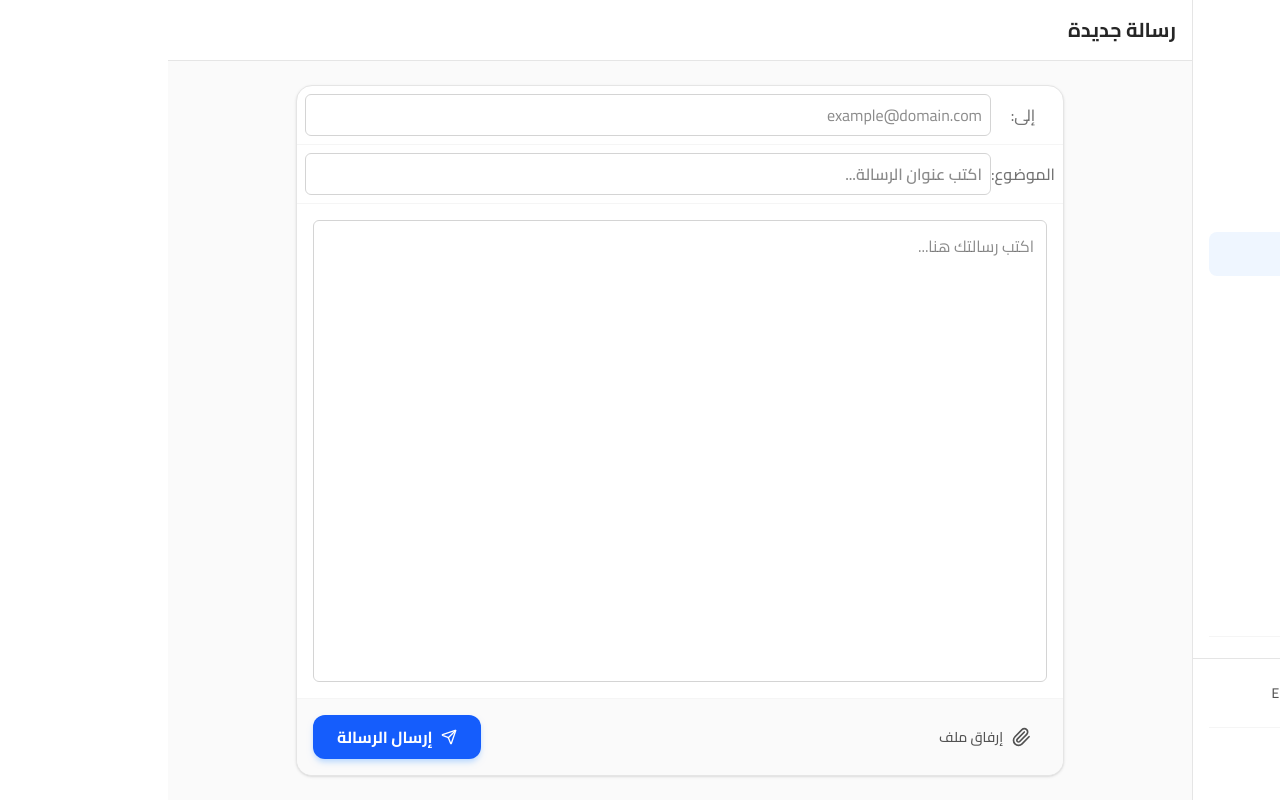
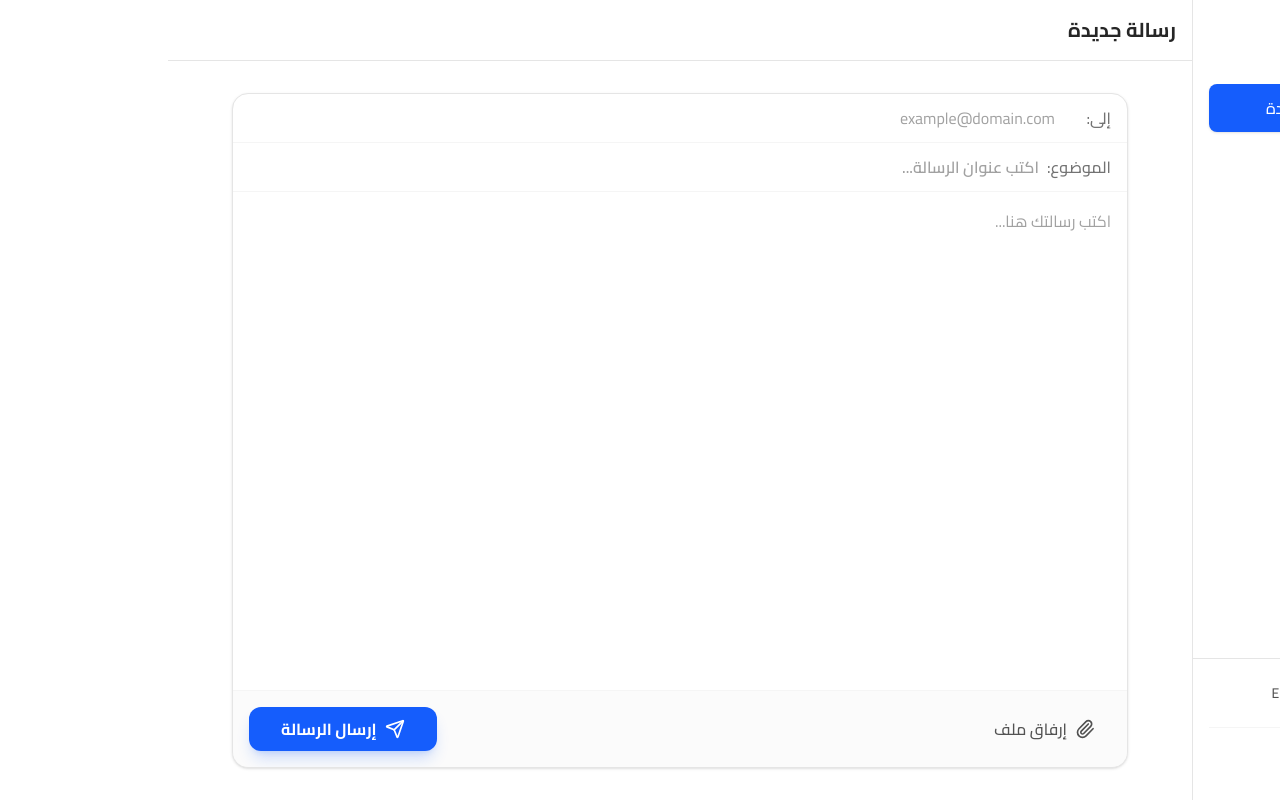
Before and after one commit to sanaafotrade/sfnaa, a Next.js app: page /dashboard/compose in a window 1280 px wide. Built offline with nearby package versions, Linux system fonts and the light colour scheme.

Commit message:
feat: complete Farkon UI redesign for dashboard email and add Toaster

```diff
--- a/package.json
+++ b/package.json
@@ -20,7 +20,8 @@
     "next": "16.3.0",
     "react": "19.2.8",
     "react-dom": "19.2.8",
-    "resend": "^6.4.2"
+    "resend": "^6.4.2",
+    "sonner": "^2.0.7"
   },
   "devDependencies": {
     "@tailwindcss/postcss": "^4",
--- a/src/app/dashboard/compose/page.tsx
+++ b/src/app/dashboard/compose/page.tsx
@@ -3,6 +3,7 @@
 import { useState } from "react";
 import { Send, Paperclip, X } from "lucide-react";
 import { useRouter } from "next/navigation";
+import { toast } from "sonner";
 
 export default function ComposePage() {
   const router = useRouter();
@@ -52,72 +53,73 @@ export default function ComposePage() {
       });
 
       if (response.ok) {
+        toast.success("تم إرسال الرسالة بنجاح!");
         router.push("/dashboard/sent");
       } else {
-        alert("فشل إرسال الرسالة. يرجى المحاولة مرة أخرى.");
+        toast.error("فشل إرسال الرسالة. يرجى المحاولة مرة أخرى.");
       }
     } catch (error) {
       console.error(error);
-      alert("حدث خطأ أثناء الإرسال.");
+      toast.error("حدث خطأ أثناء الإرسال.");
     } finally {
       setIsSubmitting(false);
     }
   };
 
   return (
-    <div className="flex flex-col h-full bg-neutral-50 dark:bg-neutral-900">
-      <header className="bg-white dark:bg-neutral-950 border-b border-neutral-200 dark:border-neutral-800 p-4 flex items-center justify-between">
+    <div className="flex flex-col h-full bg-white dark:bg-neutral-950">
+      <header className="border-b border-neutral-200 dark:border-neutral-800 p-4 flex items-center justify-between">
         <h2 className="text-xl font-bold text-neutral-800 dark:text-neutral-100 flex items-center gap-2">
           رسالة جديدة
         </h2>
       </header>
 
-      <div className="flex-1 overflow-y-auto p-6 flex justify-center">
-        <form onSubmit={handleSubmit} className="w-full max-w-3xl bg-white dark:bg-neutral-950 rounded-2xl border border-neutral-200 dark:border-neutral-800 shadow-sm overflow-hidden flex flex-col">
+      <div className="flex-1 overflow-y-auto p-4 md:p-8 flex justify-center">
+        <form onSubmit={handleSubmit} className="w-full max-w-4xl bg-white dark:bg-neutral-900/50 rounded-2xl border border-neutral-200 dark:border-neutral-800 shadow-sm overflow-hidden flex flex-col">
 
-          <div className="border-b border-neutral-100 dark:border-neutral-800 p-2 flex items-center">
-            <span className="text-neutral-500 w-16 text-center font-medium">إلى:</span>
+          <div className="border-b border-neutral-100 dark:border-neutral-800 px-4 py-3 flex items-center gap-2 transition-colors focus-within:bg-blue-50/30 dark:focus-within:bg-blue-900/10">
+            <span className="text-neutral-500 font-medium whitespace-nowrap min-w-[3rem]">إلى:</span>
             <input
               type="email"
               required
               value={to}
               onChange={(e) => setTo(e.target.value)}
-              className="flex-1 bg-white dark:bg-neutral-900 border border-neutral-300 dark:border-neutral-700 outline-none p-2 text-neutral-900 dark:text-white rounded-md focus:border-blue-500 dark:focus:border-blue-400"
+              className="flex-1 bg-transparent border-none outline-none text-neutral-900 dark:text-white placeholder:text-neutral-400"
               placeholder="example@domain.com"
             />
           </div>
 
-          <div className="border-b border-neutral-100 dark:border-neutral-800 p-2 flex items-center">
-            <span className="text-neutral-500 w-16 text-center font-medium">الموضوع:</span>
+          <div className="border-b border-neutral-100 dark:border-neutral-800 px-4 py-3 flex items-center gap-2 transition-colors focus-within:bg-blue-50/30 dark:focus-within:bg-blue-900/10">
+            <span className="text-neutral-500 font-medium whitespace-nowrap min-w-[3rem]">الموضوع:</span>
             <input
               type="text"
               required
               value={subject}
               onChange={(e) => setSubject(e.target.value)}
-              className="flex-1 bg-white dark:bg-neutral-900 border border-neutral-300 dark:border-neutral-700 outline-none p-2 text-neutral-900 dark:text-white rounded-md font-semibold focus:border-blue-500 dark:focus:border-blue-400"
+              className="flex-1 bg-transparent border-none outline-none text-neutral-900 dark:text-white font-semibold placeholder:text-neutral-400"
               placeholder="اكتب عنوان الرسالة..."
             />
           </div>
 
-          <div className="flex-1 p-4 flex flex-col min-h-[300px]">
+          <div className="flex-1 p-0 flex flex-col min-h-[400px]">
             <textarea
               required
               value={message}
               onChange={(e) => setMessage(e.target.value)}
-              className="flex-1 w-full bg-white dark:bg-neutral-900 border border-neutral-300 dark:border-neutral-700 outline-none resize-none text-neutral-900 dark:text-white p-3 rounded-md leading-relaxed focus:border-blue-500 dark:focus:border-blue-400"
+              className="flex-1 w-full bg-transparent border-none outline-none resize-none text-neutral-900 dark:text-white p-4 leading-relaxed placeholder:text-neutral-400"
               placeholder="اكتب رسالتك هنا..."
             />
           </div>
 
           {/* Attachments Preview */}
           {attachments.length > 0 && (
-            <div className="p-4 border-t border-neutral-100 dark:border-neutral-800 bg-neutral-50 dark:bg-neutral-900/50 flex flex-wrap gap-2">
+            <div className="p-4 border-t border-neutral-100 dark:border-neutral-800 bg-neutral-50/50 dark:bg-neutral-900/80 flex flex-wrap gap-2">
               {attachments.map((file, index) => (
-                <div key={index} className="flex items-center gap-2 bg-white dark:bg-neutral-800 border border-neutral-200 dark:border-neutral-700 rounded-lg px-3 py-1.5 text-sm">
-                  <Paperclip className="w-4 h-4 text-neutral-400" />
-                  <span className="truncate max-w-[150px]">{file.name}</span>
+                <div key={index} className="flex items-center gap-2 bg-white dark:bg-neutral-800 border border-neutral-200 dark:border-neutral-700 rounded-full px-4 py-1.5 text-sm shadow-sm">
+                  <Paperclip className="w-4 h-4 text-blue-500" />
+                  <span className="truncate max-w-[200px] text-neutral-700 dark:text-neutral-200 font-medium">{file.name}</span>
                   <span className="text-xs text-neutral-400">{(file.size / 1024 / 1024).toFixed(2)} MB</span>
-                  <button type="button" onClick={() => removeAttachment(index)} className="ml-1 text-neutral-400 hover:text-red-500 transition-colors">
+                  <button type="button" onClick={() => removeAttachment(index)} className="mr-2 text-neutral-400 hover:text-red-500 transition-colors p-1 rounded-full hover:bg-red-50 dark:hover:bg-red-900/20">
                     <X className="w-4 h-4" />
                   </button>
                 </div>
@@ -126,11 +128,11 @@ export default function ComposePage() {
           )}
 
           {/* Actions Footer */}
-          <div className="p-4 border-t border-neutral-100 dark:border-neutral-800 bg-neutral-50 dark:bg-neutral-900 flex items-center justify-between">
+          <div className="p-4 border-t border-neutral-100 dark:border-neutral-800 bg-neutral-50/80 dark:bg-neutral-950 flex items-center justify-between">
             <div className="flex items-center gap-2">
-              <label className="cursor-pointer flex items-center gap-2 px-4 py-2 text-neutral-600 dark:text-neutral-400 hover:bg-neutral-200 dark:hover:bg-neutral-800 rounded-lg transition-colors">
+              <label className="cursor-pointer flex items-center gap-2 px-4 py-2.5 text-neutral-600 dark:text-neutral-300 hover:bg-neutral-200 dark:hover:bg-neutral-800 rounded-xl transition-colors font-medium">
                 <Paperclip className="w-5 h-5" />
-                <span className="text-sm font-medium">إرفاق ملف</span>
+                <span>إرفاق ملف</span>
                 <input type="file" multiple className="hidden" onChange={handleFileChange} />
               </label>
             </div>
@@ -138,9 +140,9 @@ export default function ComposePage() {
             <button
               type="submit"
               disabled={isSubmitting}
-              className="flex items-center gap-2 bg-blue-600 hover:bg-blue-700 disabled:opacity-50 text-white px-6 py-2.5 rounded-xl font-bold transition-all shadow-md shadow-blue-200 dark:shadow-none"
+              className="flex items-center gap-2 bg-blue-600 hover:bg-blue-700 disabled:opacity-70 disabled:cursor-not-allowed text-white px-8 py-2.5 rounded-xl font-bold transition-all shadow-lg shadow-blue-600/20 dark:shadow-none"
             >
-              <Send className="w-4 h-4" />
+              <Send className="w-5 h-5" />
               {isSubmitting ? 'جاري الإرسال...' : 'إرسال الرسالة'}
             </button>
           </div>
--- a/src/app/dashboard/layout.tsx
+++ b/src/app/dashboard/layout.tsx
@@ -3,7 +3,7 @@
 import { ReactNode } from "react";
 import Link from "next/link";
 import { usePathname } from "next/navigation";
-import { Inbox, Send, Settings, ShieldCheck, MailPlus, Globe, Layout, Users, LayoutDashboard, Moon, Sun, Languages } from "lucide-react";
+import { Inbox, Send, Settings, ShieldCheck, MailPlus, Globe, Layout, Users, LayoutDashboard, Moon, Sun, Languages, Plus } from "lucide-react";
 import LogoutButton from "./LogoutButton";
 import { useLanguage } from "@/lib/i18n";
 import { useTheme } from "@/lib/theme";
@@ -41,6 +41,14 @@ export default function DashboardLayout({ children }: { children: ReactNode }) {
         </div>
 
         <nav className="flex-1 px-4 space-y-1 mt-2 overflow-y-auto">
+          <Link
+            href="/dashboard/compose"
+            className="flex items-center justify-center gap-2 px-4 py-3 mb-6 rounded-lg transition-colors bg-blue-600 hover:bg-blue-700 text-white font-medium shadow-sm w-full"
+          >
+            <Plus className="w-5 h-5" />
+            <span>{t({ ar: "رسالة جديدة", en: "Compose" })}</span>
+          </Link>
+
           {/* Overview */}
           <Link href="/dashboard" className={navLinkClass("/dashboard")}>
             <LayoutDashboard className="w-5 h-5" />
@@ -55,10 +63,6 @@ export default function DashboardLayout({ children }: { children: ReactNode }) {
           <Link href="/dashboard/inbox" className={navLinkClass("/dashboard/inbox")}>
             <Inbox className="w-5 h-5" />
             {t({ ar: "صندوق الوارد", en: "Inbox" })}
-          </Link>
-          <Link href="/dashboard/compose" className={navLinkClass("/dashboard/compose")}>
-            <MailPlus className="w-5 h-5" />
-            {t({ ar: "رسالة جديدة", en: "Compose" })}
           </Link>
           <Link href="/dashboard/sent" className={navLinkClass("/dashboard/sent")}>
             <Send className="w-5 h-5" />
--- a/src/app/dashboard/services/page.tsx
+++ b/src/app/dashboard/services/page.tsx
@@ -142,6 +142,10 @@ export default function ServicesPage() {
                   <label className="block text-sm mb-1">الترتيب</label>
                   <input type="number" value={currentService.order || 0} onChange={e => setCurrentService({...currentService, order: e.target.value})} className="w-full bg-white dark:bg-neutral-900 border border-neutral-300 dark:border-neutral-700 outline-none px-4 py-2 text-neutral-900 dark:text-white rounded-lg focus:border-blue-500 dark:focus:border-blue-400" />
                 </div>
+                <div>
+                  <label className="block text-sm mb-1">الأيقونة أو رابط الصورة</label>
+                  <input type="text" value={currentService.icon || ''} onChange={e => setCurrentService({...currentService, icon: e.target.value})} className="w-full bg-white dark:bg-neutral-900 border border-neutral-300 dark:border-neutral-700 outline-none px-4 py-2 text-neutral-900 dark:text-white rounded-lg focus:border-blue-500 dark:focus:border-blue-400" dir="ltr" placeholder="Globe" />
+                </div>
                 <div className="flex items-center mt-6">
                   <label className="flex items-center gap-2 cursor-pointer">
                     <input type="checkbox" checked={currentService.isActive !== false} onChange={e => setCurrentService({...currentService, isActive: e.target.checked})} className="w-4 h-4" />
--- a/src/app/providers.tsx
+++ b/src/app/providers.tsx
@@ -2,12 +2,14 @@
 
 import { LanguageProvider } from '@/lib/i18n';
 import { ThemeProvider } from '@/lib/theme';
+import { Toaster } from 'sonner';
 
 export default function Providers({ children }: { children: React.ReactNode }) {
   return (
     <LanguageProvider>
       <ThemeProvider>
         {children}
+        <Toaster richColors position="top-center" />
       </ThemeProvider>
     </LanguageProvider>
   );
```
Also changed, not shown: src/app/dashboard/inbox/page.tsx (+74 -35 lines), 1 other file (tests, documents, lock files or other folders).
